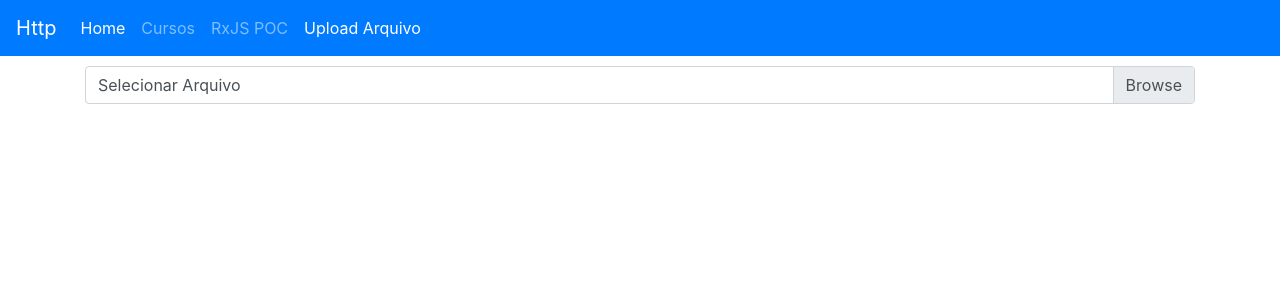
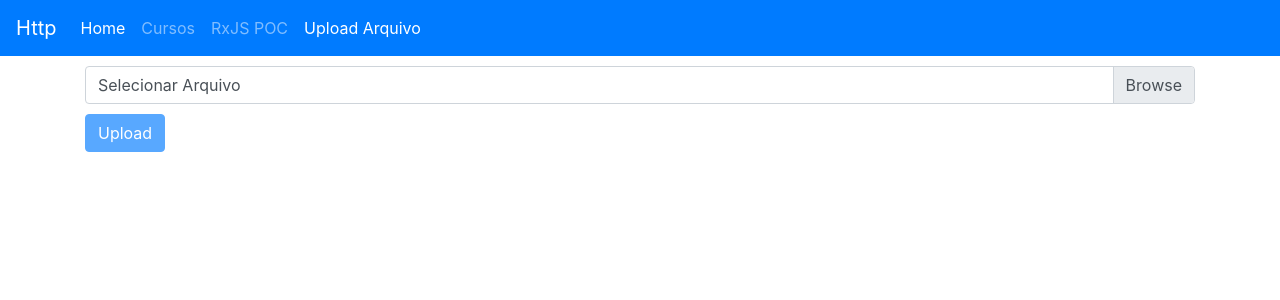
Before and after one commit to alexandre-rodriguez/curso-angular, an Angular app in the folder requests-http/: page /upload in a window 1280 px wide. Shown: the top 300 px of the page. Built offline with nearby package versions, Linux system fonts and the light colour scheme.

Commit message:
Aula 137 - Upload de Arquivo: Request com FormData

```diff
--- /dev/null
+++ b/requests-http/src/app/upload-file/upload-file.service.ts
@@ -0,0 +1,21 @@
+import { HttpClient, HttpRequest } from '@angular/common/http';
+import { Injectable } from '@angular/core';
+
+@Injectable({
+  providedIn: 'root'
+})
+export class UploadFileService {
+
+  constructor(private http: HttpClient) { }
+
+  upload(files: Set<File>, url: string) {
+
+    const formData = new FormData();
+
+    files.forEach(file => formData.append('file', file, file.name));
+
+    const request = new HttpRequest('POST', url, formData);
+
+    return this.http.request(request);
+  }
+}
--- a/requests-http/src/app/upload-file/upload-file/upload-file.component.html
+++ b/requests-http/src/app/upload-file/upload-file/upload-file.component.html
@@ -12,3 +12,13 @@
     >
   </div>
 </div>
+<div style="margin-top: 10px;">
+  <button
+    type="button"
+    class="btn btn-primary"
+    (click)="onUpload()"
+    [disabled]="!files"
+  >
+    Upload
+  </button>
+</div>
--- a/requests-http/src/app/upload-file/upload-file/upload-file.component.ts
+++ b/requests-http/src/app/upload-file/upload-file/upload-file.component.ts
@@ -1,3 +1,4 @@
+import { UploadFileService } from './../upload-file.service';
 import { Component, OnInit } from '@angular/core';
 
 @Component({
@@ -8,7 +9,9 @@ import { Component, OnInit } from '@angular/core';
 })
 export class UploadFileComponent implements OnInit {
 
-  constructor() { }
+  files: Set<File>;
+
+  constructor(private service: UploadFileService) { }
 
   ngOnInit(): void {
   }
@@ -19,12 +22,20 @@ export class UploadFileComponent implements OnInit {
     const selectedFiles = event.srcElement.files as FileList;
 
     const fileNames = [];
+    this.files = new Set();
     for (let i = 0; i < selectedFiles.length; i++) {
       fileNames.push(selectedFiles[i].name);
+      this.files.add(selectedFiles[i]);
     }
 
     document.getElementById('customFileLabel')
       .innerHTML = fileNames.join(', ');
   }
 
+  onUpload() {
+    if (this.files && this.files.size > 0) {
+      this.service.upload(this.files, 'http://localhost:8000/upload')
+        .subscribe(response => console.log('Upload Concluído'));
+    }
+  }
 }
```
